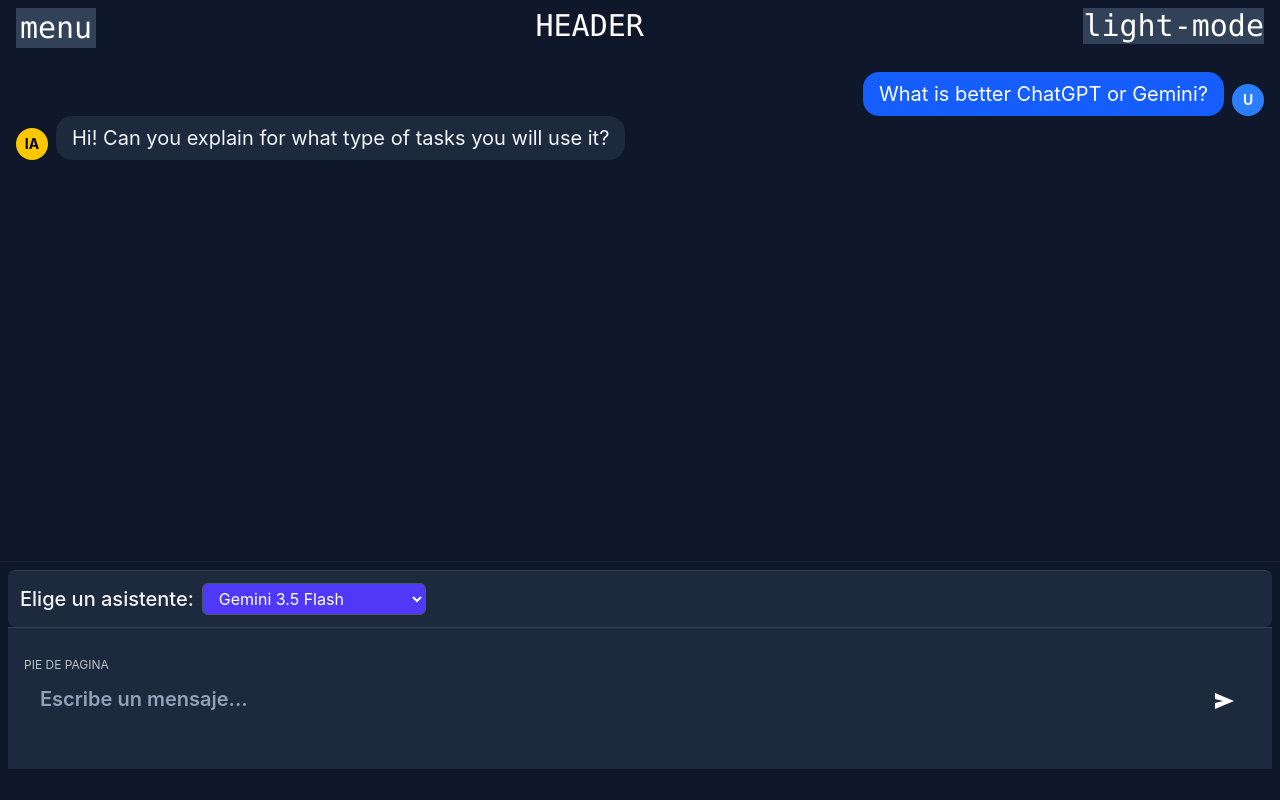
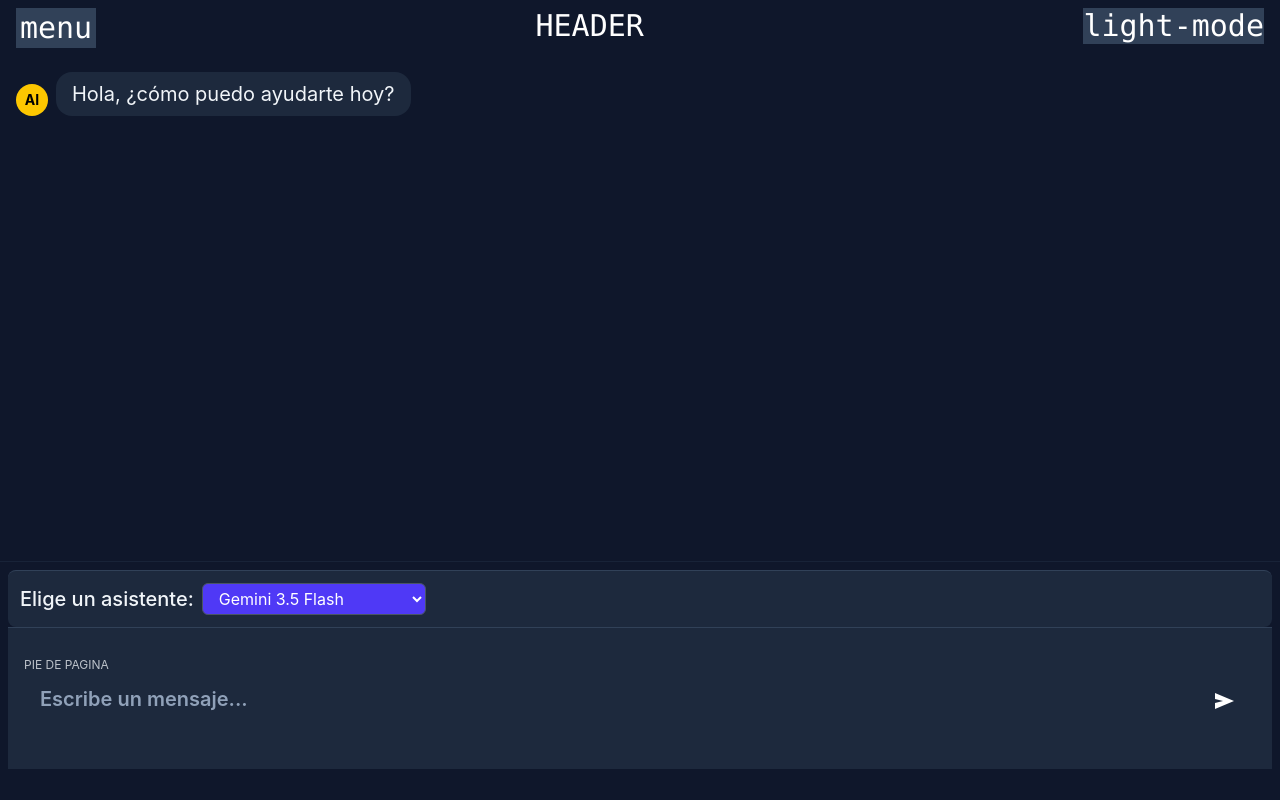
Before and after one commit to mijhailtovar/react-ai-chatbot, a React (Vite) app: page / in a window 1280 px wide. Built offline with nearby package versions, Linux system fonts and the light colour scheme.

Commit message:
eliminados datos de prueba de los chats de react y se crea exactamente 1 chat por defecto usando useEfecct y Ref para que siempre sea 1 (evita el doble renderizado al inicio de la app)

```diff
--- a/src/App_mokoup.jsx
+++ b/src/App_mokoup.jsx
@@ -1,4 +1,4 @@
-import { useState, useCallback, useContext, useEffect, useMemo } from 'react';
+import { useState, useCallback, useContext, useEffect, useMemo, useRef } from 'react';
 import { useImmer } from 'use-immer';
 //ids
 import { v4 as uuidv4 } from 'uuid';
@@ -15,31 +15,6 @@ import { ThemeContext } from './context/ThemeContext';
 import { SelectorAsistente } from './components/SelectorAsistente/SelectorAsistente';
 
 
-const CHATS = [
-  {
-    id: 2,
-    title: "Gemini AI vs ChatGPT",
-    messages: [
-      { role: "user", content: "What is better ChatGPT or Gemini?" },
-      {
-        role: "assistant",
-        content: "Hi! Can you explain for what type of tasks you will use it?",
-      },
-    ],
-  },
-  {
-    id: 4,
-    title: "How to use AI tools in your daily life",
-    messages: [
-      { role: "user", content: "Hey! How to use AI in my life?" },
-      {
-        role: "assistant",
-        content: "Hi! Would you like to use it for work or for hobbies?",
-      },
-    ],
-  },
-];
-
 const App = () => {
   //variable para el cambio de estado, que cambiara el valor por defecto del context
   const [colorsheme, updateColorsheme] = useImmer('dark');
@@ -50,13 +25,26 @@ const App = () => {
   const [isLoading, updateIsLoading] = useImmer(false);
   const [isStreaming, updateIsStreaming] = useImmer(false);
   //variables para los chats
-  const [chats, updateChats] = useImmer(CHATS);
-  const [activeChatId, updateActiveChatId] = useImmer(2);
+  const [chats, updateChats] = useImmer([]);
+  const [activeChatId, updateActiveChatId] = useImmer();
   //se usa useMemo para optimizar, ya que es un calculo pesado recorrer todos los chats
   const activeChatMessages = useMemo(
     () => chats.find(({ id }) => id === activeChatId)?.messages ?? [],
     [chats, activeChatId]
   );
+
+  /**
+   * se ejecuta una sola vez, en el primer render los [] indican que se ejecuta una sola vez,
+   * crea un chat por defecto
+   */
+  const hasCreatedInitialChat = useRef(false);
+
+  useEffect(() => {
+    if (!hasCreatedInitialChat.current) {
+      hasCreatedInitialChat.current = true;
+      handleNewChatCreate();
+    }
+  }, []);
 
   // Clases dinámicas de Tailwind según el tema activo
   const themeBg = colorsheme === 'dark' ? 'bg-slate-900 text-white' : 'bg-slate-100 text-slate-900';
@@ -186,6 +174,7 @@ const manejarMensajeNuevo = async (new_message) => {
       draft.push({ id, title: "Nuevo Chat", messages: [] });
     });
     updateActiveChatId(id);
+    console.log("handlenewchatcreate se ejecuto");
   }
 
   function handleActiveChatIdChange(id) {
```
